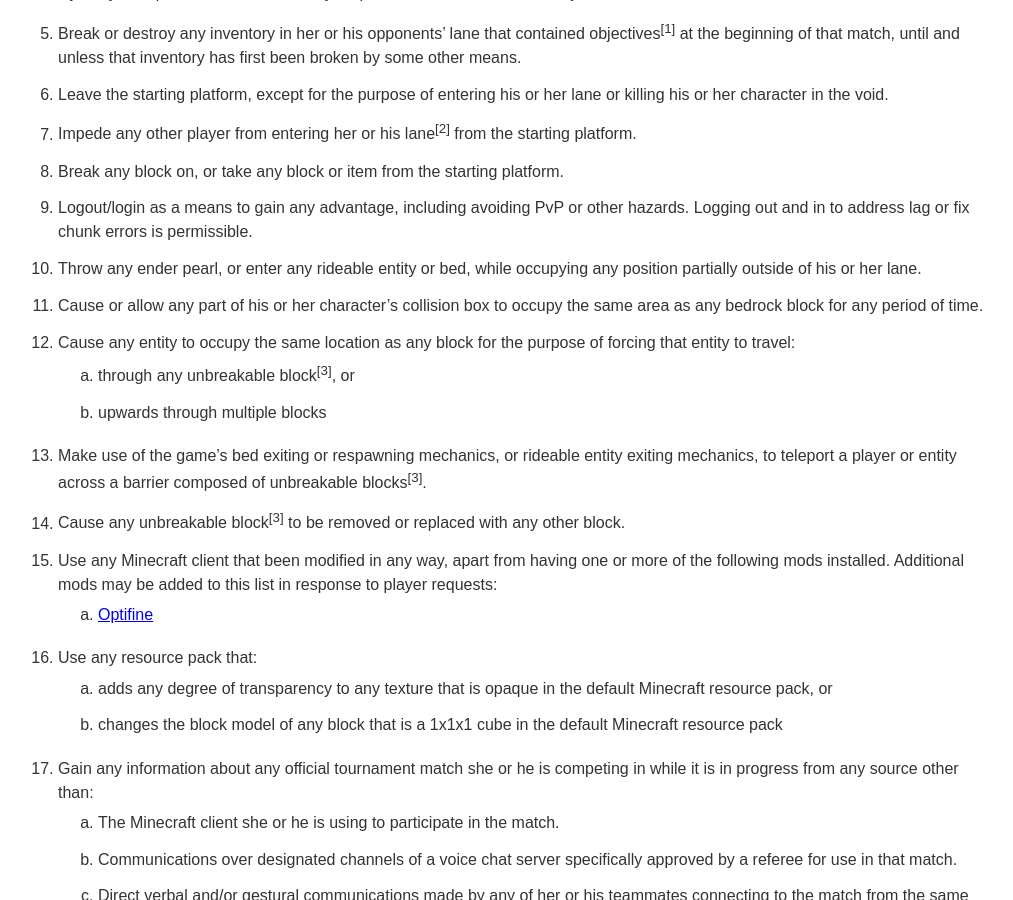
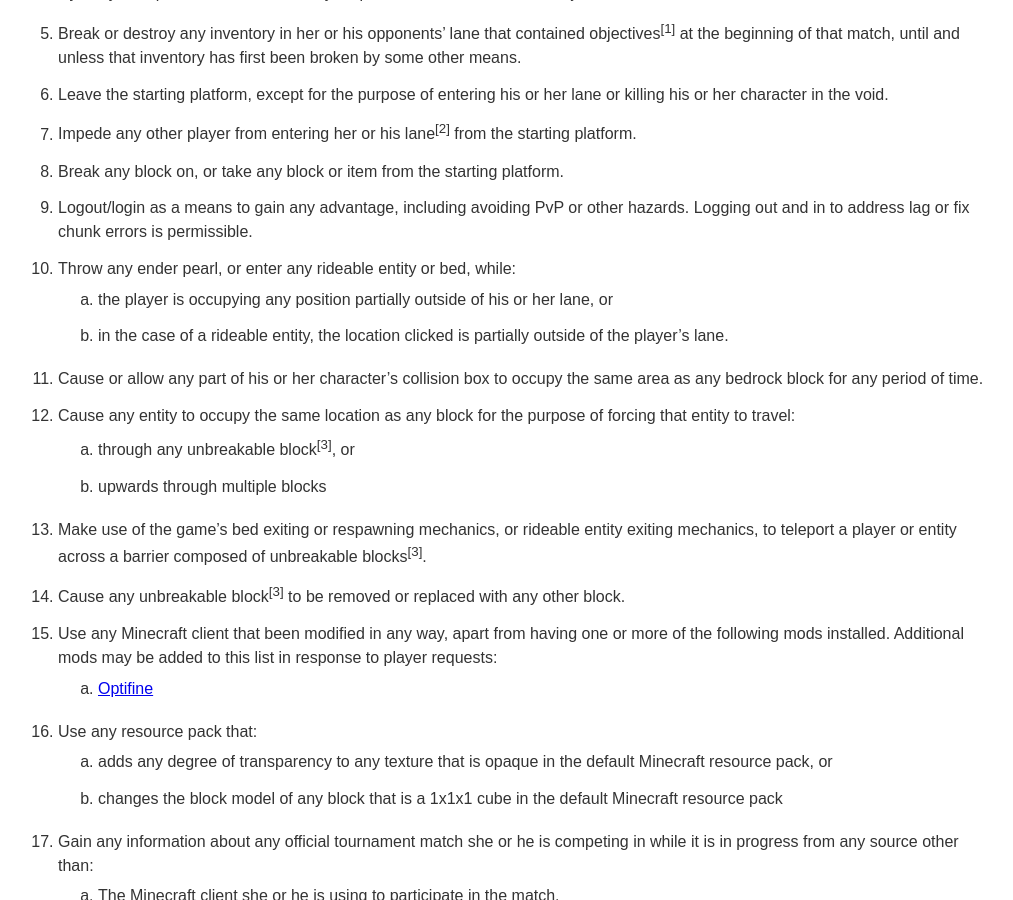
Before and after one commit to rmct/ruleset, a Jekyll site: the page built from index.md, in a window 1280 px wide and 900 px high, scrolled down 1591 px. Shown: the whole window, without its empty margins (132-1145 px from the left). Built offline with Jekyll 4.4.1, drawn with Linux system fonts in a browser that asks for light colours.

Commit message:
Clarification of IV.10.
This prevents bedrock bypass exploits such as clicking a minecart which is partially in the void to bypass a barrier.

```diff
--- a/index.md
+++ b/index.md
@@ -34,7 +34,9 @@ No player shall, during any official match he or she participates in, beginning
 7. Impede any other player from entering her or his lane<sup>[2]</sup> from the starting platform.
 8. Break any block on, or take any block or item from the starting platform.
 9. Logout/login as a means to gain any advantage, including avoiding PvP or other hazards. Logging out and in to address lag or fix chunk errors is permissible.
-10. Throw any ender pearl, or enter any rideable entity or bed, while occupying any position partially outside of his or her lane.
+10. Throw any ender pearl, or enter any rideable entity or bed, while:
+    1. the player is occupying any position partially outside of his or her lane, or
+    2. in the case of a rideable entity, the location clicked is partially outside of the player's lane.
 11. Cause or allow any part of his or her character’s collision box to occupy the same area as any bedrock block for any period of time.
 12. Cause any entity to occupy the same location as any block for the purpose of forcing that entity to travel:
     1. through any unbreakable block<sup>[3]</sup>, or
```
